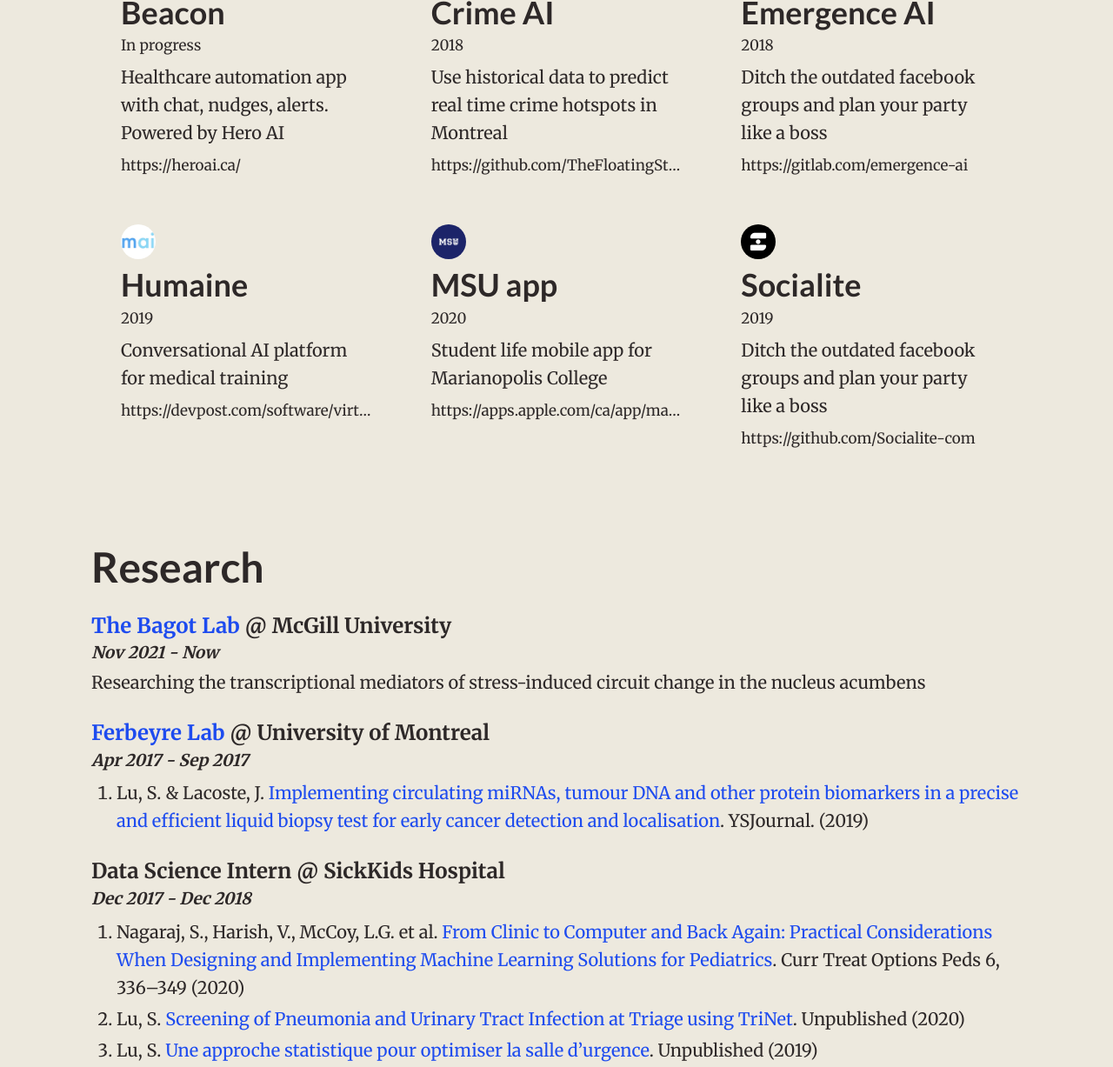
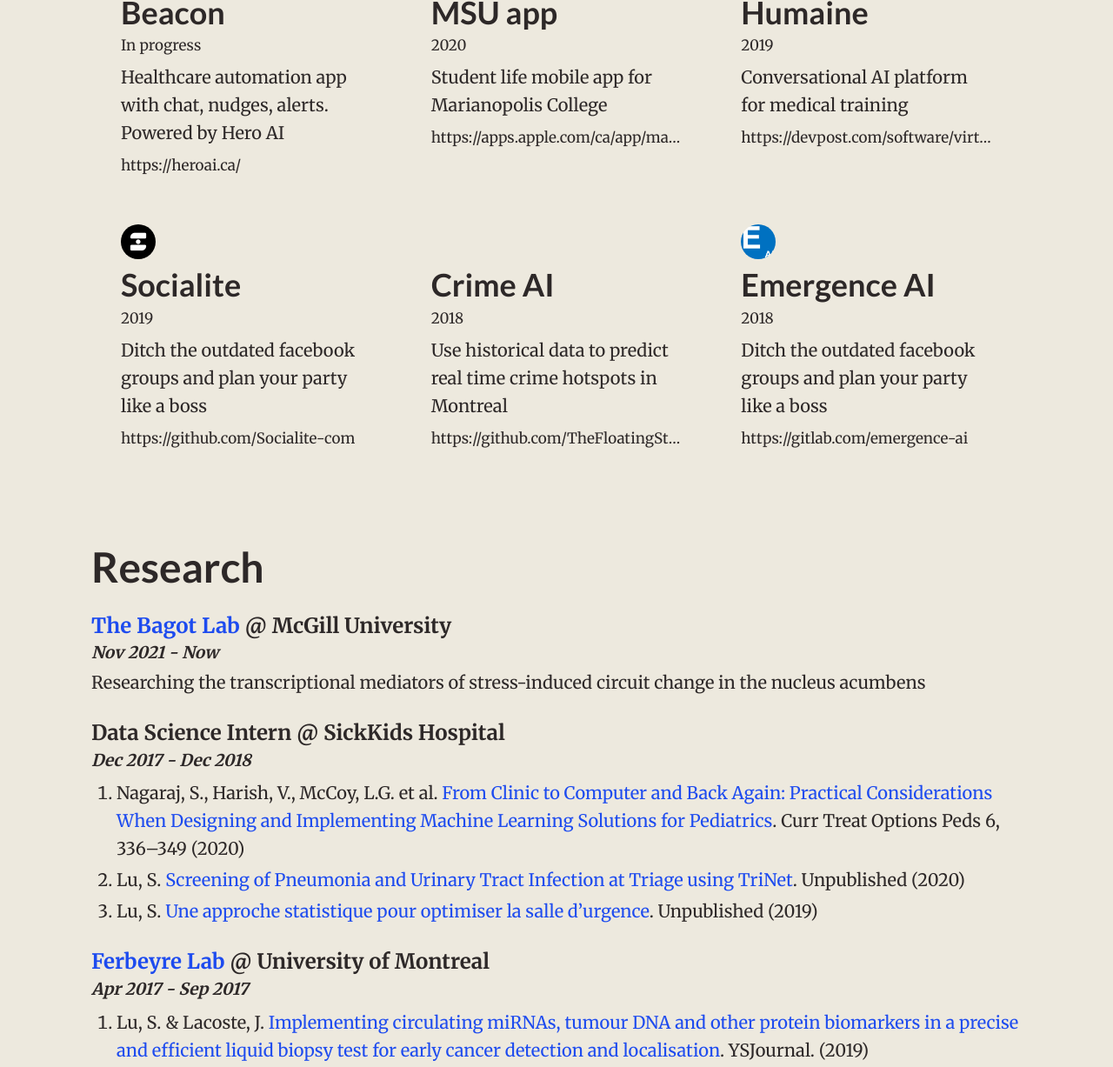
Before and after one commit to TheMatrixMaster/2021.thematrixmaster.github.io, a Gatsby site: page / in a window 1280 px wide. Shown: the part 1002-2229 px from the top of the page at 87% size. Built offline with nearby package versions, Linux system fonts and the light colour scheme; Gatsby itself is replaced by a stand-in of ours.

Commit message:
Sort elements based on date

```diff
--- a/src/components/research-page.tsx
+++ b/src/components/research-page.tsx
@@ -5,7 +5,10 @@
 const ResearchPage = (props) => {
   const data = useStaticQuery(graphql`
     {
-      allMdx(filter: { slug: { regex: "/^(mdx/research)/" } }) {
+      allMdx(
+        filter: {slug: {regex: "/^(mdx/research)/"}}
+        sort: {fields: frontmatter___sort_order, order: ASC}
+      ) {
         edges {
           node {
             body
--- a/src/components/software-page.tsx
+++ b/src/components/software-page.tsx
@@ -6,7 +6,10 @@
 const SoftwarePage = (props) => {
   const { allMdx } = useStaticQuery(graphql`
     {
-      allMdx(filter: { slug: { regex: "/^(mdx/software)/" } }) {
+      allMdx(
+        filter: {slug: {regex: "/^(mdx/software)/"}}
+        sort: {fields: frontmatter___year, order: DESC}
+      ) {
         edges {
           node {
             body
--- a/src/static/mdx/research/bagot.mdx
+++ b/src/static/mdx/research/bagot.mdx
@@ -3,6 +3,7 @@
 location: 'McGill University'
 start_date: 'Nov 2021'
 end_date: 'Now'
+sort_order: 1
 lab_url: 'https://www.bagotlab.org/'
 ---
 
--- a/src/static/mdx/research/ferbeyre.mdx
+++ b/src/static/mdx/research/ferbeyre.mdx
@@ -3,6 +3,7 @@
 location: 'University of Montreal'
 start_date: 'Apr 2017'
 end_date: 'Sep 2017'
+sort_order: 3
 lab_url: 'http://www.mapageweb.umontreal.ca/ferbeyre/index-en.htm'
 ---
 
--- a/src/static/mdx/research/sickkids.mdx
+++ b/src/static/mdx/research/sickkids.mdx
@@ -3,6 +3,7 @@
 location: 'SickKids Hospital'
 start_date: 'Dec 2017'
 end_date: 'Dec 2018'
+sort_order: 2
 ---
 
 1. Nagaraj, S., Harish, V., McCoy, L.G. et al. [From Clinic to Computer and Back Again: Practical Considerations When Designing and Implementing Machine Learning Solutions for Pediatrics](https://link.springer.com/article/10.1007/s40746-020-00205-4). Curr Treat Options Peds 6, 336–349 (2020)
```
